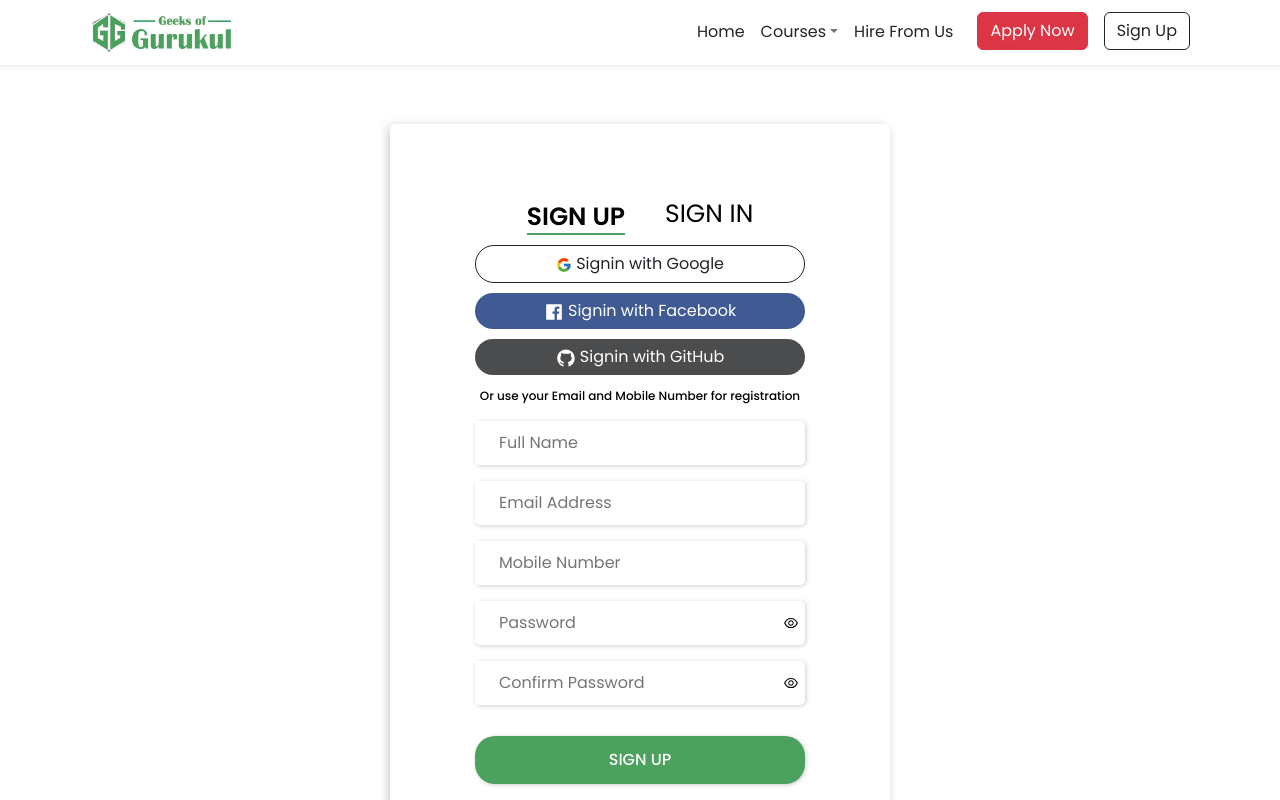
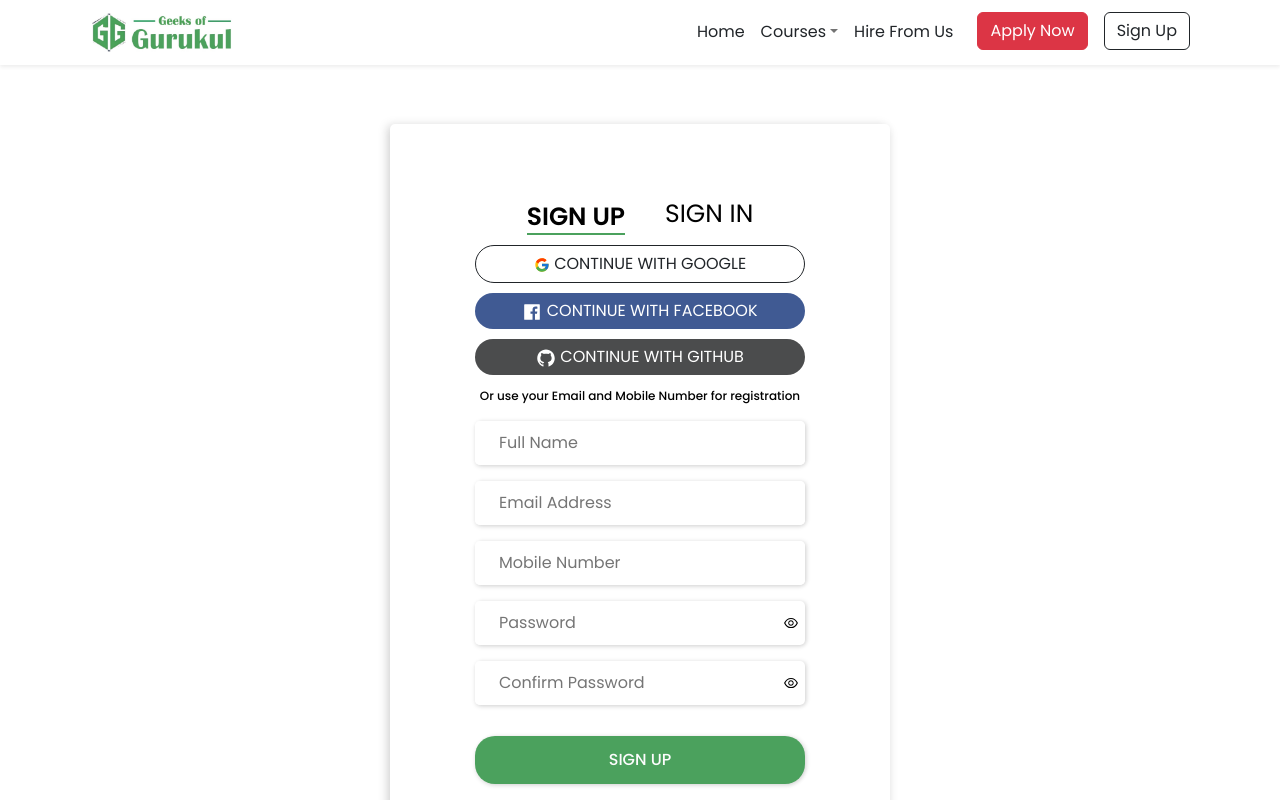
Before and after one commit to KhalidMimMuzahid/gog-main-react-app-client-side, a React (Create React App) app: page /signup in a window 1280 px wide. Shown: the top 800 px of the page. Built offline with nearby package versions, Linux system fonts and the light colour scheme; no server answers.

Commit message:
github signin implemented

```diff
--- a/src/components/shared/login/Login.jsx
+++ b/src/components/shared/login/Login.jsx
@@ -94,17 +94,17 @@ const Login = () => {
               <div className="google-sing-in">
                 <div className='button-google-custom'>
                   <button className="btn-customize btn btn-outline-dark" onClick={handleGoogleSignIn} style={{ width: "100%", borderRadius: "30px" }}>
-                    <FcGoogle /> <span>Signin with Google</span>
+                    <FcGoogle /> <span>CONTINUE WITH GOOGLE</span>
                   </button>
                 </div>
                 <div className='button-google-custom'>
                   <button className="btn-customize btn-fabecbook btn btn-outline" onClick={handleFaceboolSignin} style={{ width: "100%", borderRadius: "30px" }}>
-                    <AiFillFacebook /> <span>Signin with Facebook</span>
+                    <AiFillFacebook /> <span>CONTINUE WITH FACEBOOK</span>
                   </button>
                 </div>
                 <div className='button-google-custom'>
                   <button className="btn-customize btn-github btn btn-outline" onClick={handleFaceboolSignin} style={{ width: "100%", borderRadius: "30px" }}>
-                    <AiFillGithub /> <span>Signin with GitHub</span>
+                    <AiFillGithub /> <span>CONTINUE WITH GITHUB</span>
                   </button>
                 </div>
                 <p className='form-text'>Continue with your accout </p>
--- a/src/components/shared/signUp/SignUp.jsx
+++ b/src/components/shared/signUp/SignUp.jsx
@@ -14,7 +14,7 @@ const SignUp = () => {
     handleSubmit,
     formState: { errors },
   } = useForm(); // ract hook from
-  const { createUser, updateUserProfile, googleSignIn, FaceboolSignin } =
+  const { createUser, updateUserProfile, googleSignIn, FaceboolSignin, gitHubSignin } =
     useContext(AuthContext);
   const [signUpError, setSignUPError] = useState("");
   const location = useLocation();
@@ -70,6 +70,19 @@ const SignUp = () => {
       .catch((error) => console.error(error));
   };
 
+  // for GitHub signin
+  const handlegitHubSignin = () =>{
+    gitHubSignin()
+    .then((result) => {
+      const user = result.user;
+      console.log("GitHub User ", user);
+      saveUser(user.displayName, user.email);
+      toast.success("Successfully logged in");
+      navigate(from, { replace: true });
+    })
+    .catch((error) => console.error(error));
+  }
+
   // for facebook signin
   const handleFaceboolSignin = () =>{
     FaceboolSignin()
@@ -117,17 +130,17 @@ const SignUp = () => {
                 <div className="text-center googelIcon">
                   <div className='button-google-custom'>
                     <button className="btn-customize btn btn-outline-dark" onClick={handleGoogleSignIn} style={{ width: "100%", borderRadius: "30px" }}>
-                      <FcGoogle /> <span>Signin with Google</span>
+                      <FcGoogle /> <span>CONTINUE WITH GOOGLE</span>
                     </button>
                   </div>
                   <div className='button-google-custom'>
                     <button className="btn-customize btn-fabecbook btn btn-outline" onClick={handleFaceboolSignin} style={{ width: "100%", borderRadius: "30px" }}>
-                      <AiFillFacebook /> <span>Signin with Facebook</span>
+                      <AiFillFacebook /> <span>CONTINUE WITH FACEBOOK</span>
                     </button>
                   </div>
                   <div className='button-google-custom'>
-                    <button className="btn-customize btn-github btn btn-outline" onClick={handleFaceboolSignin} style={{ width: "100%", borderRadius: "30px" }}>
-                      <AiFillGithub /> <span>Signin with GitHub</span>
+                    <button className="btn-customize btn-github btn btn-outline" onClick={handlegitHubSignin} style={{ width: "100%", borderRadius: "30px" }}>
+                      <AiFillGithub /> <span>CONTINUE WITH GITHUB</span>
                     </button>
                   </div>
                 </div>
--- a/src/context/AuthProvider.jsx
+++ b/src/context/AuthProvider.jsx
@@ -1,5 +1,5 @@
 import React, { createContext, useEffect, useState } from 'react';
-import { confirmPasswordReset, createUserWithEmailAndPassword, FacebookAuthProvider, getAuth, GoogleAuthProvider, onAuthStateChanged, sendPasswordResetEmail, signInWithEmailAndPassword, signInWithPopup, signOut, updateProfile } from 'firebase/auth';
+import { confirmPasswordReset, createUserWithEmailAndPassword, FacebookAuthProvider, getAuth, GithubAuthProvider, GoogleAuthProvider, onAuthStateChanged, sendPasswordResetEmail, signInWithEmailAndPassword, signInWithPopup, signOut, updateProfile } from 'firebase/auth';
 import app from '../firebase/firebase.init';
 
 export const AuthContext = createContext();
@@ -8,10 +8,15 @@ const auth = getAuth(app);
 const AuthProvider = ({ children }) => {
     const [user, setUser] = useState('user available')
 
-    // Sign in with Google
+    // Providers
     const googleProvider = new GoogleAuthProvider();
     const facebookProvide = new FacebookAuthProvider();
+    const gitHubProvide = new GithubAuthProvider();
 
+    // Gitbub log in
+    const gitHubSignin = () => {
+        return signInWithPopup(auth, gitHubProvide);
+    }
     // focebook log in
     const FaceboolSignin = () => {
         return signInWithPopup(auth, facebookProvide)
@@ -68,7 +73,8 @@ const AuthProvider = ({ children }) => {
         updateUserProfile,
         sendResetPassword,
         confirmPassword,
-        FaceboolSignin
+        FaceboolSignin,
+        gitHubSignin
     }
     return (
         <AuthContext.Provider value={authInfo}>
```
